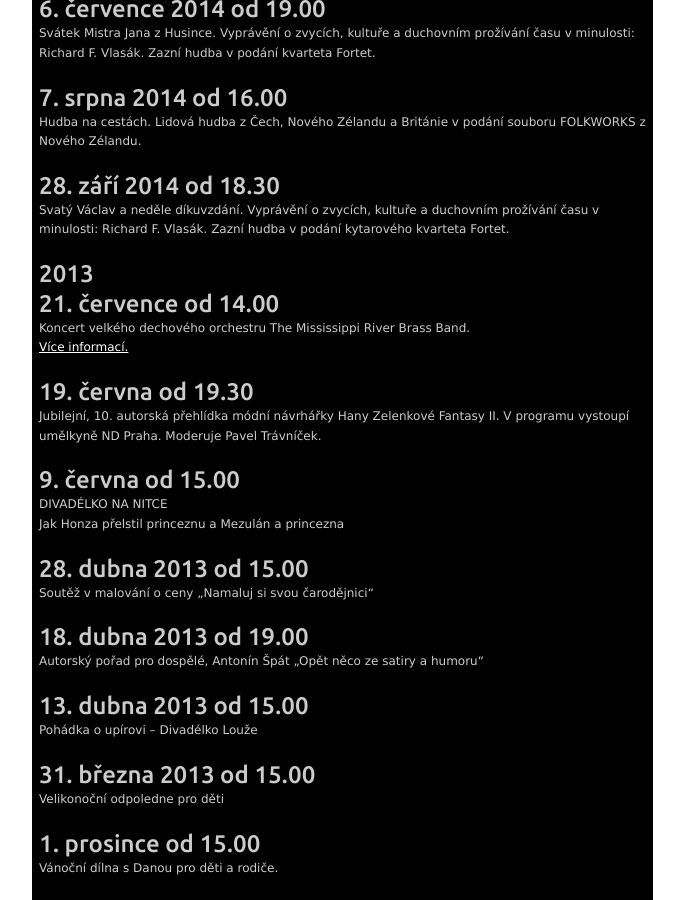
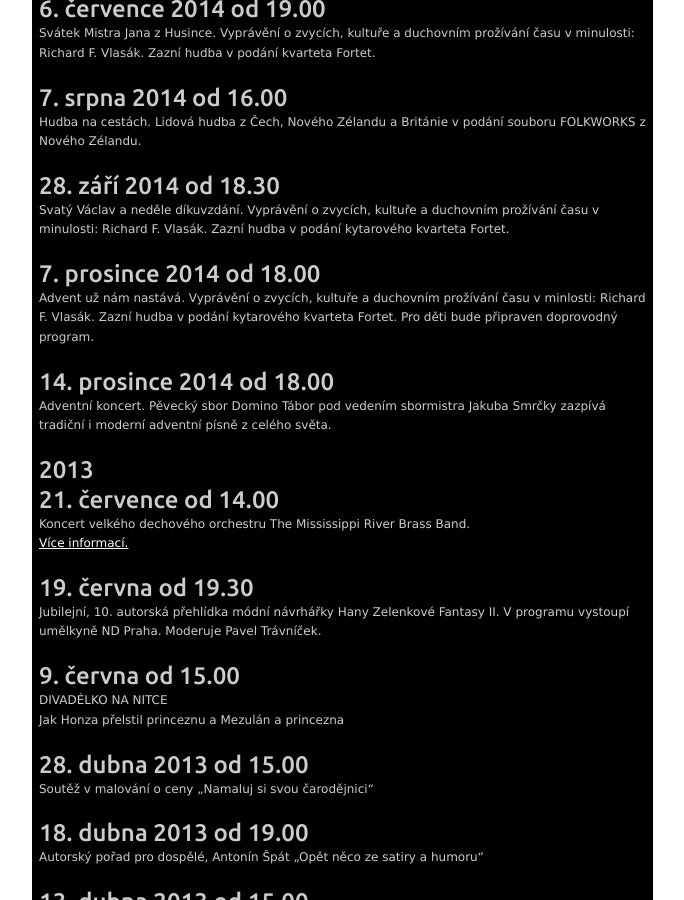
Before and after one commit to spejcharzelec/spejcharzelec.github.com, a Jekyll site: the page built from _posts/2011-12-24-archiv-akci.html, in a window 1280 px wide and 900 px high, scrolled down 1064 px. Shown: the whole window, without its empty margins (427-1111 px from the left). Built offline with Jekyll 4.4.1, drawn with Linux system fonts in a browser that asks for light colours.

Commit message:
Update 2011-12-24-archiv-akci.html

```diff
--- a/_posts/2011-12-24-archiv-akci.html
+++ b/_posts/2011-12-24-archiv-akci.html
@@ -31,6 +31,12 @@ Kašpárek v pekle, Divadélko na Nitce<br /><br />
 
 <h2>28. září 2014 od 18.30</h2>Svatý Václav a neděle díkuvzdání. Vyprávění o zvycích, kultuře a duchovním prožívání času v minulosti: Richard F. Vlasák. Zazní hudba v podání kytarového kvarteta Fortet.<br><br>
 
+<h2>7. prosince 2014 od 18.00</h2>
+Advent už nám nastává. Vyprávění o zvycích, kultuře a duchovním prožívání času v minlosti: Richard F. Vlasák. Zazní hudba v podání kytarového kvarteta Fortet. Pro děti bude připraven doprovodný program.<br /><br />
+
+<h2>14. prosince 2014 od 18.00</h2>
+Adventní koncert. Pěvecký sbor Domino Tábor pod vedením sbormistra Jakuba Smrčky zazpívá tradiční i moderní adventní písně z celého světa.<br /><br />
+
 <h2>2013</h2>
 
 <h2>21. července od 14.00</h2>
```
